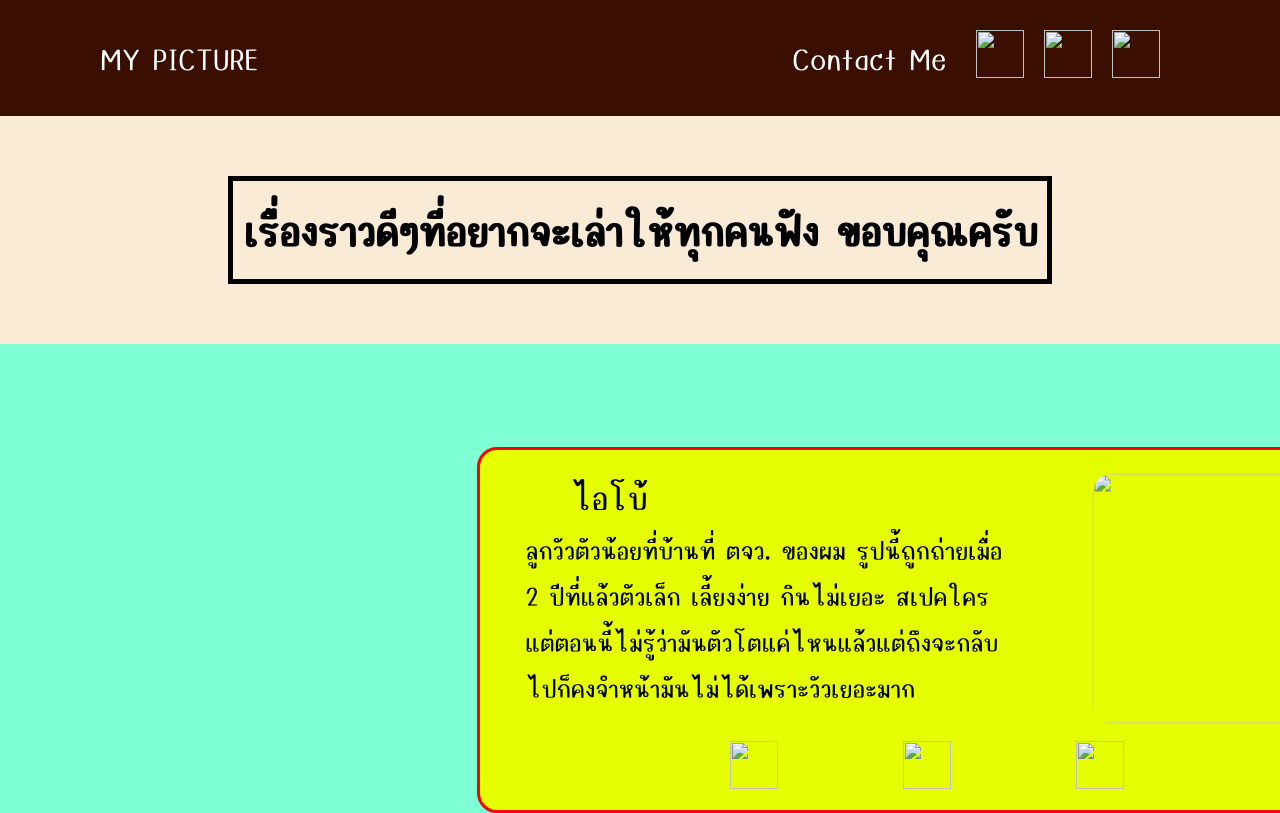
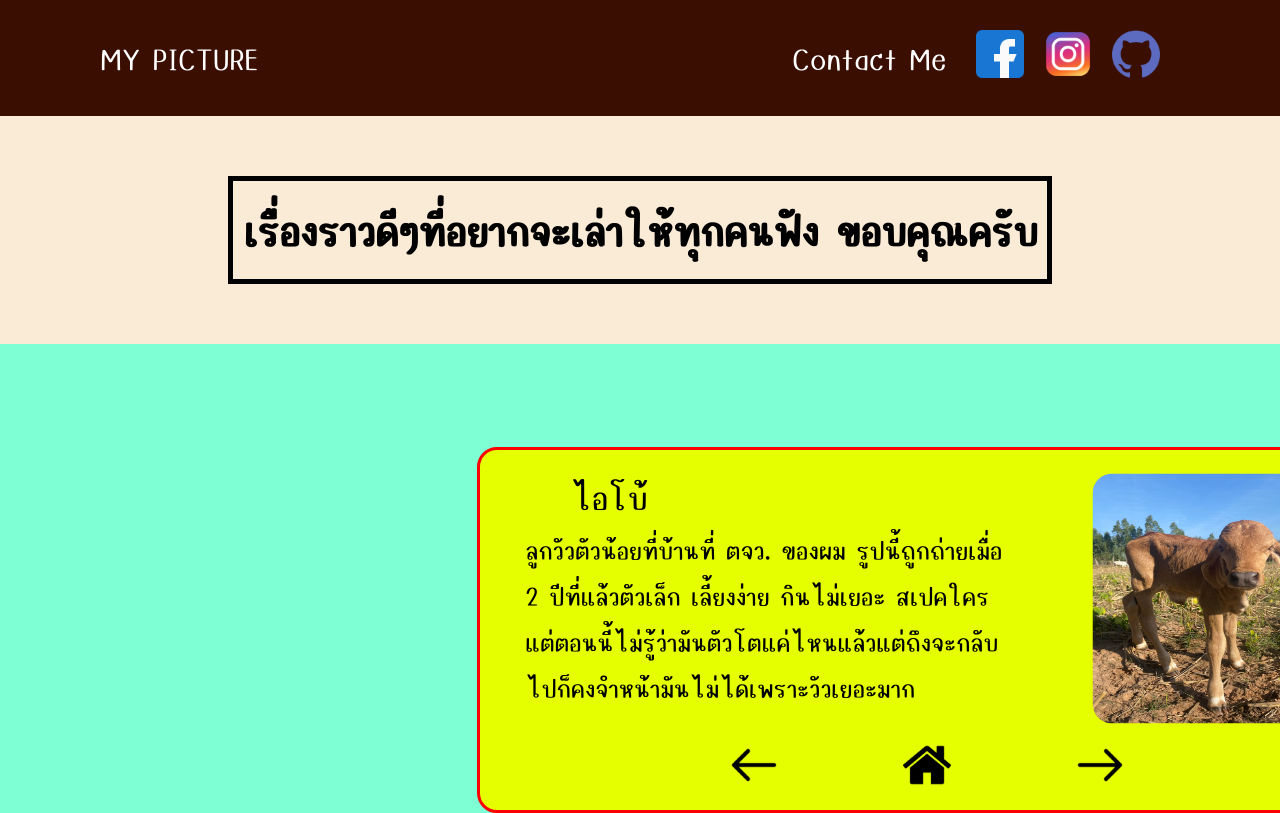
Before and after one commit to Gong125i/favmoment, a plain HTML site: page box3.html in a window 1280 px wide. Shown: the top 813 px of the page. Drawn offline with Linux system fonts and the light colour scheme; the site is published under a folder, as on GitHub Pages, so addresses that start at the root find nothing.

Commit message:
Update box3.html

```diff
--- a/box3.html
+++ b/box3.html
@@ -14,13 +14,13 @@
         <nav class="navbar-right">
             <p class="navbar-text">Contact Me</p>
             <a href="https://www.facebook.com/kongwrc/">
-                <img src="/UI/fb.png" alt="" class="imgui" >
+                <img src="./UI/fb.png" alt="" class="imgui" >
             </a>
             <a href="https://www.instagram.com/kongwrc">
-                <img src="/UI/ig.png" alt="" class="imgui">
+                <img src="./UI/ig.png" alt="" class="imgui">
             </a>
             <a href="https://github.com/Gong125i">
-                <img src="/UI/gh.png" alt="" class="imgui">
+                <img src="./UI/gh.png" alt="" class="imgui">
             </a>
         </nav>
     </nav>
@@ -37,16 +37,16 @@
         <div class="detail">
             ลูกวัวตัวน้อยที่บ้านที่ ตจว. ของผม รูปนี้ถูกถ่ายเมื่อ 2 ปีที่แล้วตัวเล็ก เลี้ยงง่าย กินไม่เยอะ สเปคใคร แต่ตอนนี้ไม่รู้ว่ามันตัวโตแค่ไหนแล้วแต่ถึงจะกลับไปก็คงจำหน้ามันไม่ได้เพราะวัวเยอะมาก
         </div>
-        <img src="/IMG/3.jfif" alt="" class="picdetail">
+        <img src="./IMG/3.jfif" alt="" class="picdetail">
         <div class="nextbackhome">
             <a href="/box2.html">
-                <img src="/UI/back.png" alt="" class="nextbackhome">
+                <img src="./UI/back.png" alt="" class="nextbackhome">
             </a>
             <a href="/index.html">
-                <img src="/UI/home.png" alt="" class="nextbackhome">
+                <img src="./UI/home.png" alt="" class="nextbackhome">
             </a>
             <a href="/box4.html">
-                <img src="/UI/next.png" alt="" class="nextbackhome">
+                <img src="./UI/next.png" alt="" class="nextbackhome">
             </a>
         </div>
     </div>
```
